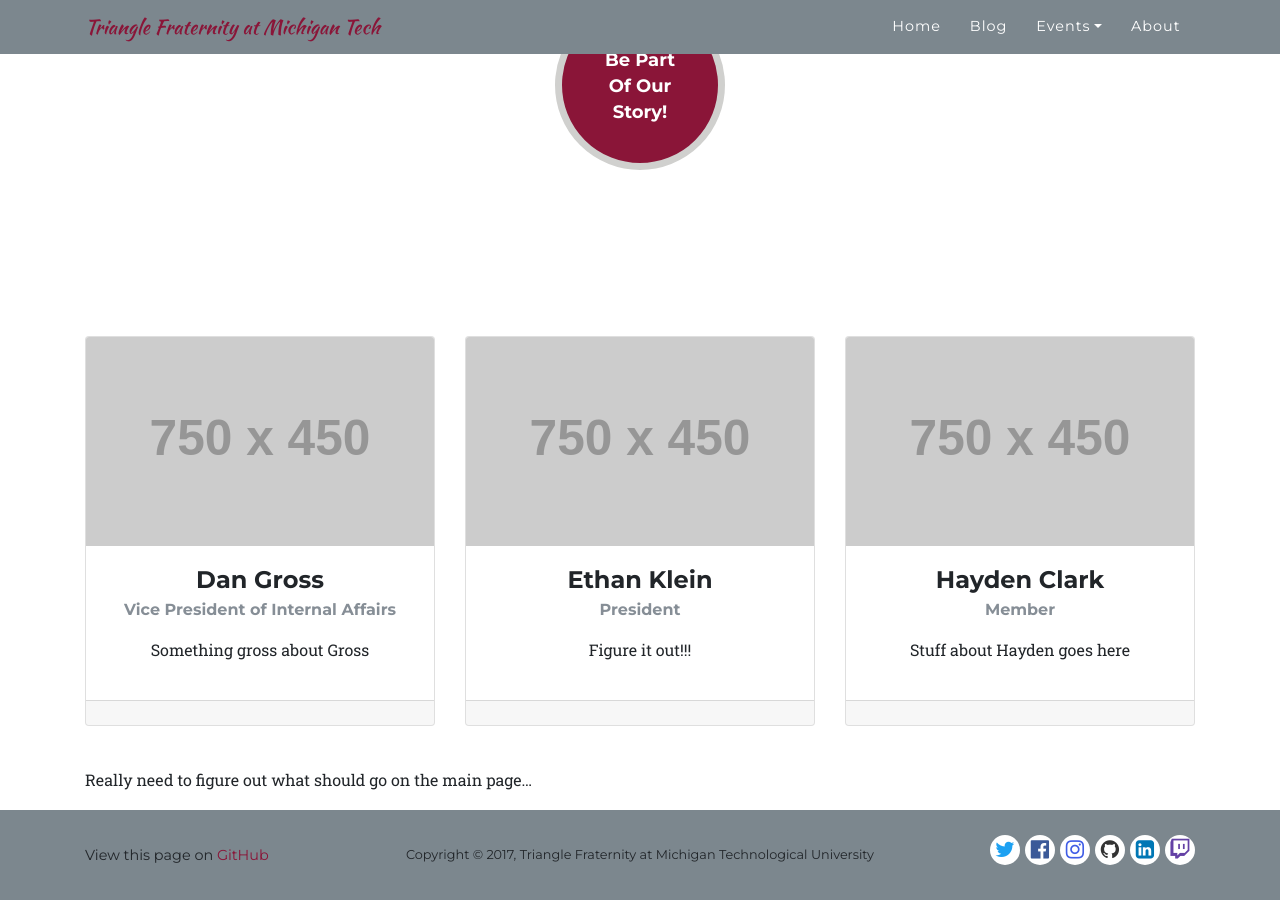
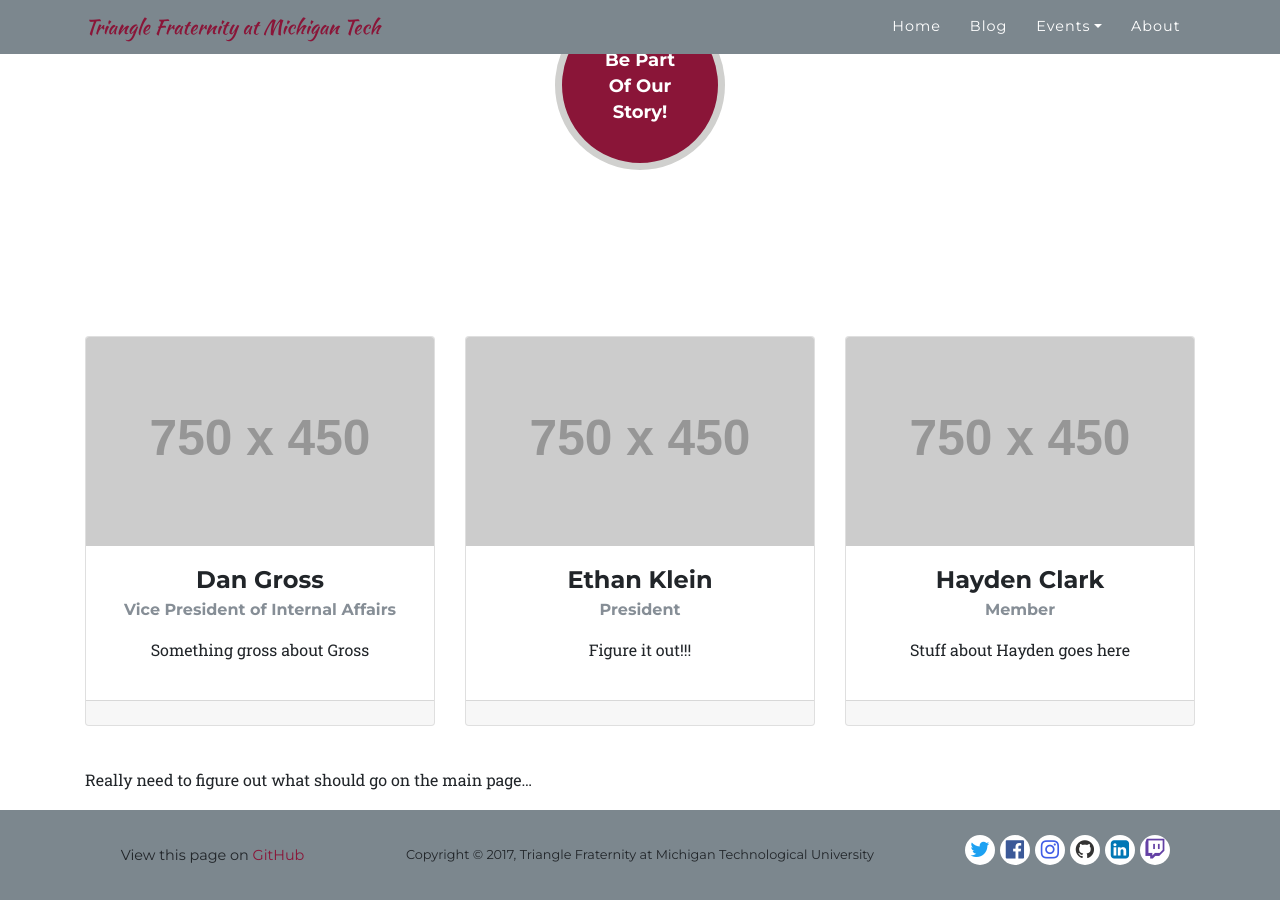
Before and after one commit to trianglefraternitymtu/trianglefraternitymtu.github.io, a Jekyll site: the page built from index.md, in a window 1280 px wide and 900 px high, scrolled down 3735 px. Built offline with Jekyll 4.4.1, drawn with Linux system fonts in a browser that asks for light colours; nearby versions of some CDN libraries; some web fonts are replaced.

Commit message:
Making footer text not centered so it looks better on mobile.

```diff
--- a/_includes/footer.html
+++ b/_includes/footer.html
@@ -1,17 +1,17 @@
 <footer class="footer">
   <div class="container">
     <div class="row">
-      <div class="col-md-3 text-left">
+      <div class="col-md-3">
         <ul class="list-inline quicklinks">
           <li class="list-inline-item">
             View this page on <a href="https://github.com/{{ site.github.repository_nwo }}/blob/master/{{ page.path }}">GitHub</a>
           </li>
         </ul>
       </div>
-      <div class="col-md-6 text-center">
+      <div class="col-md-6">
         <span class="copyright">Copyright &copy; 2017<script>new Date().getFullYear()>2017&&document.write("-"+new Date().getFullYear());</script>, Triangle Fraternity at Michigan Technological University</span>
       </div>
-      <div class="col-md-3 text-right">
+      <div class="col-md-3">
         <ul class="list-inline social-buttons">
           <li class="list-inline-item">
             <a href="https://twitter.com/{{ site.twitter_username }}"><i class="fa fa-lg fa-twitter text-center" aria-hidden="true"></i></a>
```
